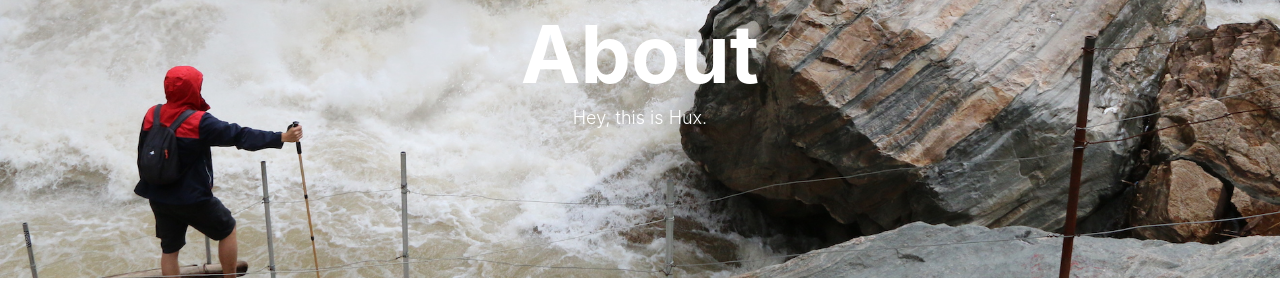
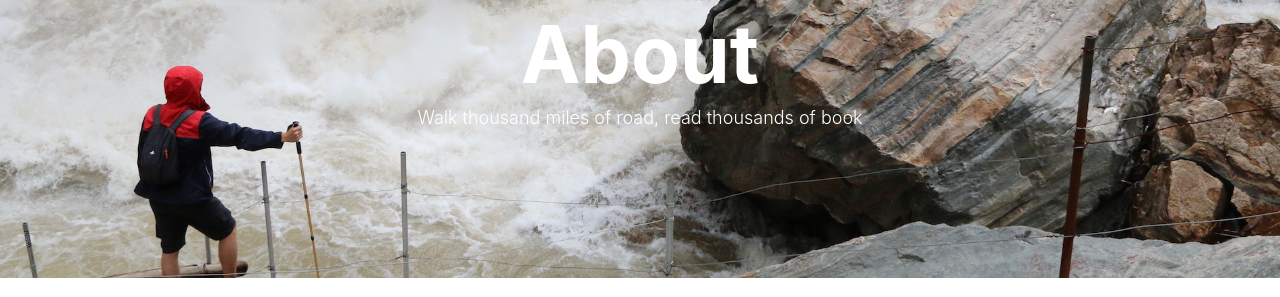
Before and after one commit to GeorgeWang03/GeorgeWang03.github.io, a Jekyll site: the page built from about.html, in a window 1280 px wide. Shown: the part 140-437 px from the top of the page. Built offline with Jekyll 4.4.1, drawn with Linux system fonts in a browser that asks for light colours; nearby versions of some CDN libraries; comment, search, counter and statistics services are not loaded.

Commit message:
modify readme file

```diff
--- a/about.html
+++ b/about.html
@@ -1,7 +1,7 @@
 ---
 layout: page
 title: "About"
-description: "Hey, this is Hux."
+description: "Walk thousand miles of road, read thousands of book"
 header-img: "img/about-bg.jpg"
 ---
 
```
Also changed, not shown: README.md, 2 other files.
